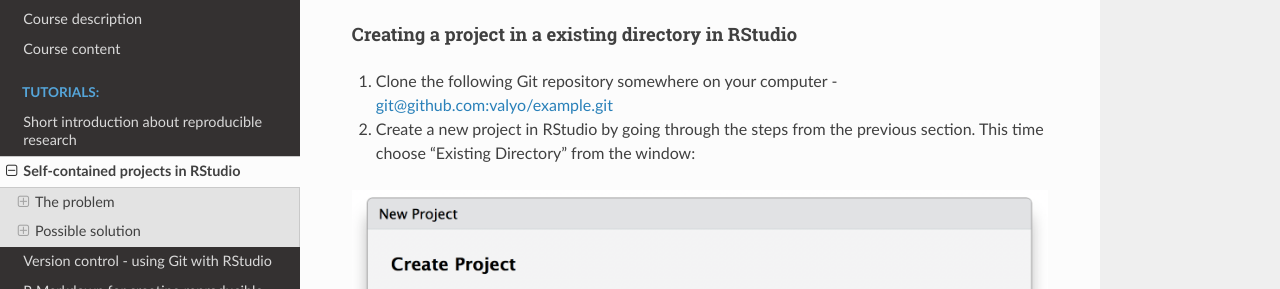
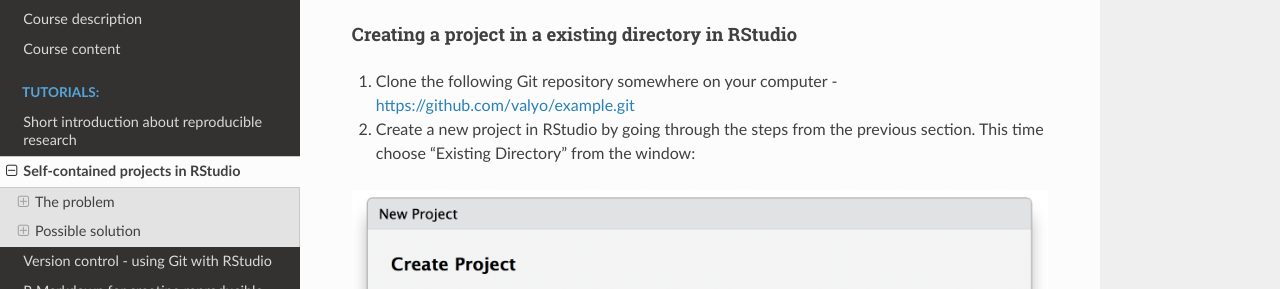
Before and after one commit to valyo/repr-res-r, a Sphinx documentation site: the page built from docs/source/tut/rstudio.rst, in a window 1280 px wide and 900 px high, scrolled down 3503 px. Shown: the part 162-451 px from the top of the window. Built offline with Sphinx 7.4.7 and the Read the Docs theme 2.0.0, drawn with Linux system fonts in a browser that asks for light colours; some of the changed lines change nothing that is shown.

Commit message:
change github repo link to https

```diff
--- a/docs/source/tut/rstudio.rst
+++ b/docs/source/tut/rstudio.rst
@@ -88,7 +88,7 @@ Creating a project in a new directory in RStudio
 Creating a project in a existing directory in RStudio
 ^^^^^^^^^^^^^^^^^^^^^^^^^^^^^^^^^^^^^^^^^^^^^^^^^^^^^
 
-1. Clone the following Git repository somewhere on your computer - `<git@github.com:valyo/example.git>`_
+1. Clone the following Git repository somewhere on your computer - `<https://github.com/valyo/example.git>`_
 2. Create a new project in RStudio by going through the steps from the previous section. This time choose "Existing Directory" from the window:
 
 .. image:: ../images/new_proj1.png
```
